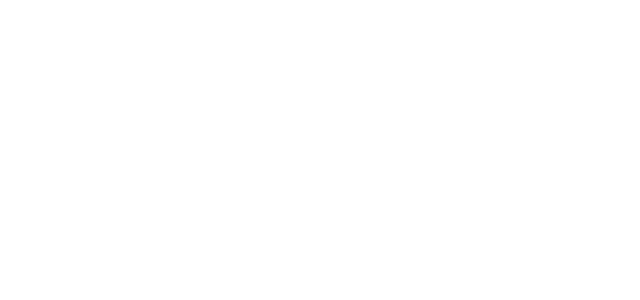
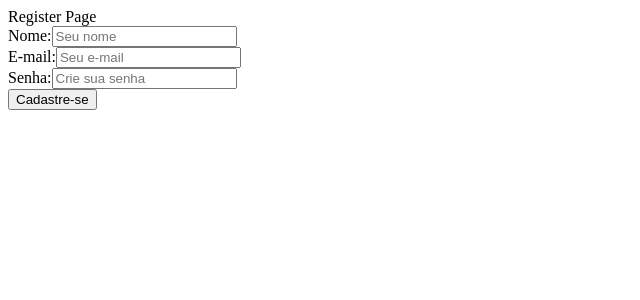
Before and after one commit to GabrielMatosoFS/sprint-4-atividades, a React (Vite) app: page /register in a window 1280 px wide. Shown: the top 300 px of the page, without its empty margins (0-640 px from the left). Built offline with nearby package versions, Linux system fonts and the light colour scheme.

Commit message:
atividade2

```diff
--- a/package.json
+++ b/package.json
@@ -11,7 +11,8 @@
   },
   "dependencies": {
     "react": "^18.2.0",
-    "react-dom": "^18.2.0"
+    "react-dom": "^18.2.0",
+    "react-router-dom": "^6.14.2"
   },
   "devDependencies": {
     "@types/react": "^18.2.15",
--- a/src/App.jsx
+++ b/src/App.jsx
@@ -1,7 +1,9 @@
+import { RoutesMain } from "./routes"
+
 function App() {
   return (
     <>
-
+      <RoutesMain />
     </>
   )
 }
--- /dev/null
+++ b/src/components/Form/index.jsx
@@ -0,0 +1,49 @@
+import { useState } from "react";
+import { Input } from "../Input";
+import { useNavigate } from "react-router-dom";
+
+export const Form = ({setUser}) => {
+   const [name, setName] = useState("");
+   const [email, setEmail] = useState("");
+   const [password, setPassword] = useState("");
+
+   const navigate = useNavigate();
+
+   const submit = (e) => {
+    e.preventDefault();
+    setUser({ name, email, password});
+    navigate("/");
+   }
+
+   return (
+      <form onSubmit={submit}>
+         <Input
+            id="name"
+            label="Nome:"
+            placeholder="Seu nome"
+            type="text"
+            value={name}
+            setValue={setName}
+         />
+
+         <Input
+            id="email"
+            label="E-mail:"
+            placeholder="Seu e-mail"
+            type="email"
+            value={email}
+            setValue={setEmail}
+         />
+
+         <Input
+            id="password"
+            label="Senha:"
+            placeholder="Crie sua senha"
+            type="password"
+            value={password}
+            setValue={setPassword}
+         />
+         <button type="submit">Cadastre-se</button>
+      </form>
+   );
+};
--- /dev/null
+++ b/src/components/Input/index.jsx
@@ -0,0 +1,15 @@
+export const Input = ({ label, id, type, placeholder, value, setValue }) => {
+   return (
+      <div>
+         <label htmlFor={id}>{label}</label>
+         <input
+            type={type}
+            placeholder={placeholder}
+            id={id}
+            name={id}
+            value={value}
+            onChange={(e) => setValue(e.target.value)}
+         />
+      </div>
+   );
+};
--- a/src/main.jsx
+++ b/src/main.jsx
@@ -1,9 +1,12 @@
-import React from 'react'
-import ReactDOM from 'react-dom/client'
-import App from './App.jsx'
+import React from "react";
+import ReactDOM from "react-dom/client";
+import App from "./App.jsx";
+import { BrowserRouter } from "react-router-dom";
 
-ReactDOM.createRoot(document.getElementById('root')).render(
-  <React.StrictMode>
-    <App />
-  </React.StrictMode>,
-)
+ReactDOM.createRoot(document.getElementById("root")).render(
+   <React.StrictMode>
+      <BrowserRouter>
+         <App />
+      </BrowserRouter>
+   </React.StrictMode>
+);
--- /dev/null
+++ b/src/pages/HomePage/index.jsx
@@ -0,0 +1,13 @@
+export const HomePage = ({user}) => {
+    return(
+        <main>
+            Home page
+            {user ? (
+                <>
+                    <h3>{user.name}</h3>
+                    <p>{user.email}</p>
+                </>
+            ) : null}
+        </main>
+    )
+}
--- /dev/null
+++ b/src/pages/RegisterPage/index.jsx
@@ -0,0 +1,10 @@
+import { Form } from "../../components/Form"
+
+export const RegisterPage = ({setUser}) => {
+    return(
+        <main>
+            Register Page
+            <Form setUser={setUser} />
+        </main>
+    )
+}
--- /dev/null
+++ b/src/routes/index.jsx
@@ -0,0 +1,14 @@
+import { Route, Routes } from "react-router-dom"
+import { HomePage } from "../pages/HomePage"
+import { RegisterPage } from "../pages/RegisterPage"
+import { useState } from "react"
+
+export const RoutesMain = () => {
+    const [user, setUser] = useState(null);
+    return(
+        <Routes>
+            <Route path="/" element={<HomePage user={user} />} />
+            <Route path="/register" element={<RegisterPage setUser={setUser} />} />
+        </Routes>
+    )
+}
```
Also changed, not shown: 1 other file (tests, documents, lock files or other folders).
